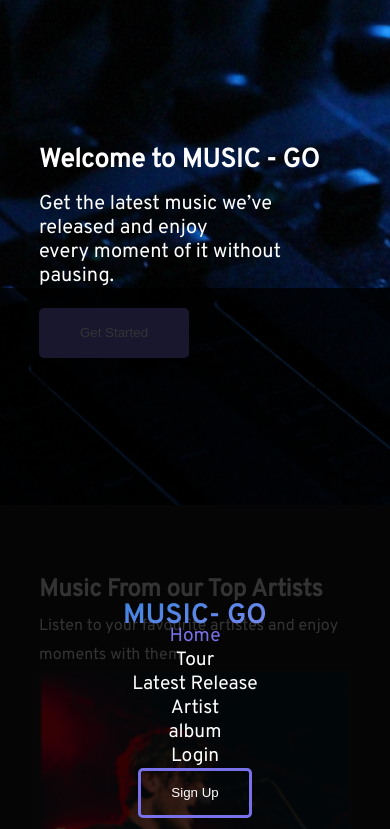
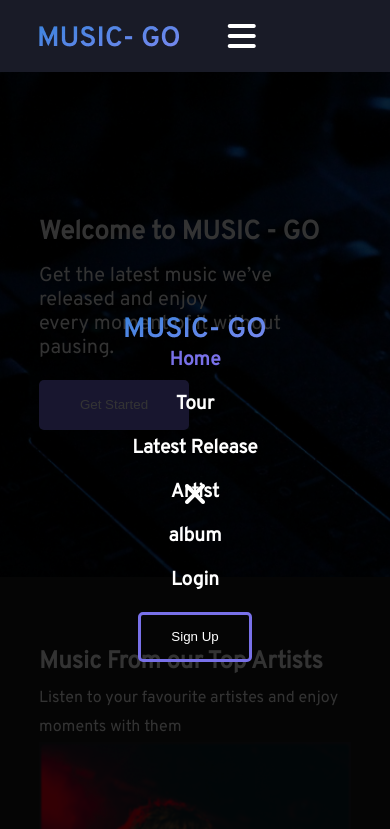
Before and after one commit to phibieroberts/Music-site, a plain HTML site: page index.html in a window 390 px wide. Shown: the top 829 px of the page. Drawn offline with Linux system fonts and the light colour scheme.

Commit message:
in progress

```diff
--- a/index.html
+++ b/index.html
@@ -10,6 +10,9 @@
 <header>
     <div class="navbar">
       <div><img src="img/Hello.png" alt="logo" class="logo"></div>
+      <div class="menu-bar" id="menu-bar">
+          <i class="fas fa-bars fa-2x"></i>
+      </div>
     <div>
     <nav>
         <ul class="nav-links">
@@ -29,6 +32,9 @@
 </div>
     </div>
 <div class="mobile-navbar">
+    <div class="close-bar">
+        <i class="fas fa-close fa-2x"></i>
+    </div>
     <div class="brand"><img src="img/Hello.png" alt="logo" class="logo"></div>
 <div>
 <nav>
--- a/style.css
+++ b/style.css
@@ -23,6 +23,9 @@ padding:20px 10%;
 background-color: #191B27;
 }
 
+.menu-bar{
+    color:white;
+}
  .mobile-navbar{
       display:none;
   }
@@ -324,34 +327,49 @@ border-bottom: 2px solid grey;
         width:100%;
 
     }
+
+    .navbar{
+        display:flex;
+        justify-content:space-between;
+    }
     .mobile-navbar{
         display:flex;
         flex-direction: column;
         justify-content: center;
         align-items: center;
         padding:0;
-        margin:0;
         text-align:center;
         width:100%;
         height:100%;
-        margin-top:18em;
         background-color:rgba(0,0,0,.8);
         position:fixed;
+        font-weight:bold;
+    }
 
+    .close-bar{
+        position: absolute;
 
+        color:white;
+    }
 
+    .show{
+        transform:translateY(-20px);
+        transition: transform 0.5s ease-in-out;
+    }
 
+.mobile-navbar img{
+    width: 100%;
 }
+
 .nav-links li{
         display:flex;
      flex-direction:column;
+     padding:10px;
     }
-    .navbar{
+
+ .navbar .nav-links li{
         display:none;
     }
-
-
-
 
  #explore{
      flex-direction: column;
```
Lines whose indentation alone changed are shown as unchanged.
